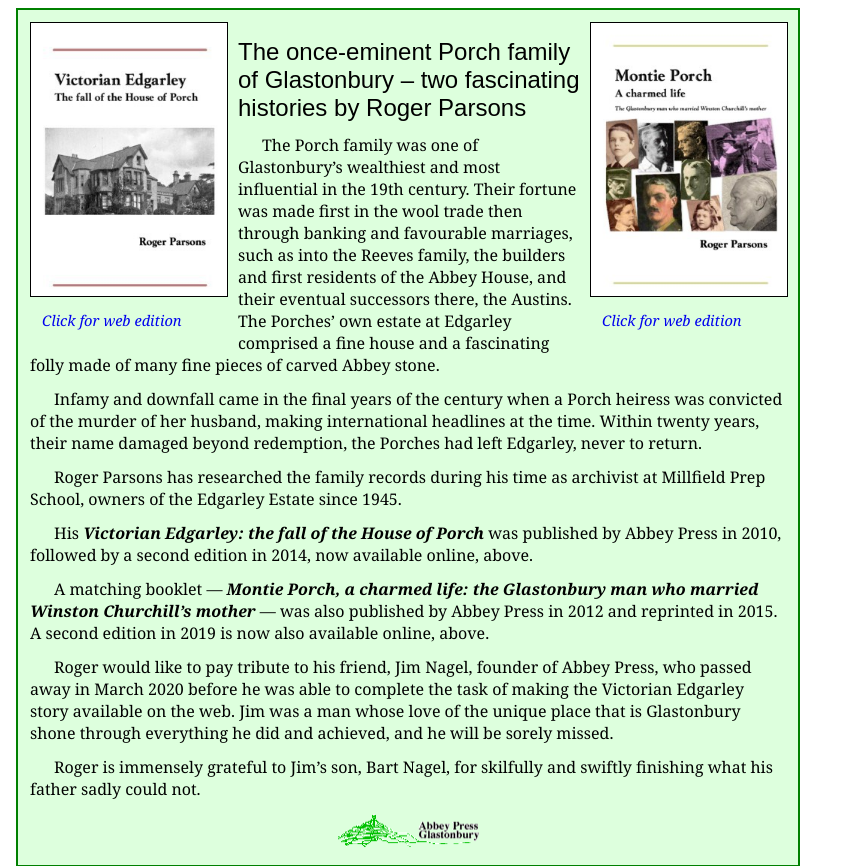
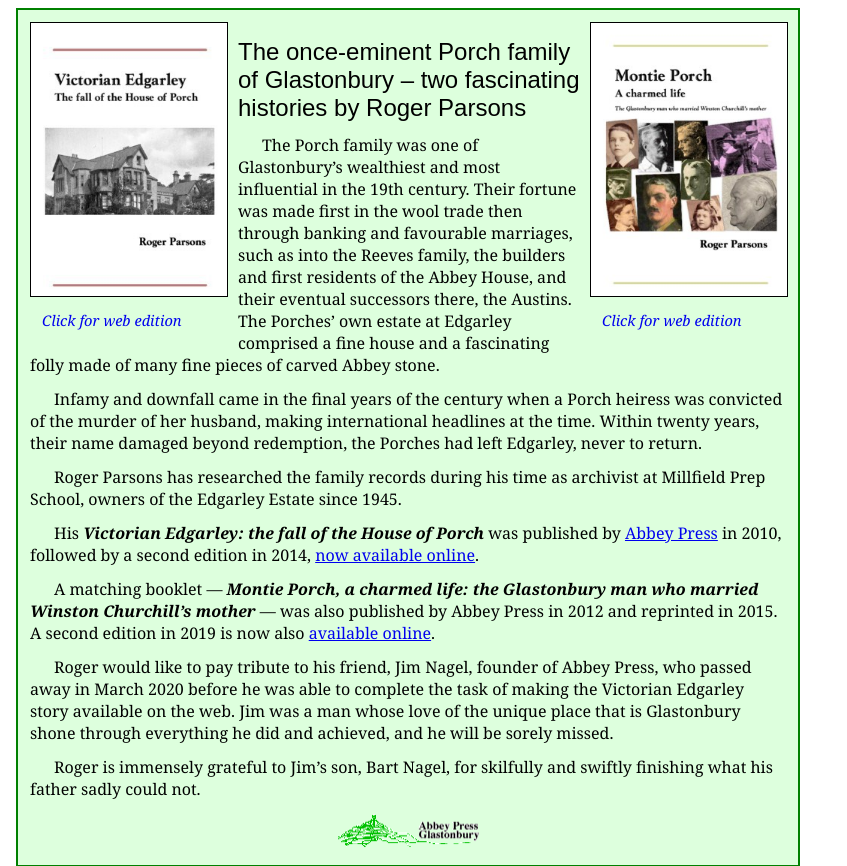
Before and after one commit to tremby/porch-books, a PHP site: page / in a window 1280 px wide. Shown: the top 866 px of the page, without its empty margins (0-847 px from the left). Run offline with PHP 8.4, Linux system fonts and the light colour scheme; some libraries are stand-ins or nearby versions.

Commit message:
Improve links from home page to books

```diff
--- a/src/index.php
+++ b/src/index.php
@@ -6,13 +6,13 @@
 
 <box style="background-color:#dfd">
 
-<a href="edgarley/text">
+<a href="edgarley/text" aria-label="Read Victorian Edgarley: the fall of the House of Porch">
 <?php   fig("left","porch-edgarley-cover.jpg", .75, 1)   ?>
 Click for web edition
 <?php   figend()   ?>
 </a>
 
-<a href="montie/1">
+<a href="montie/1" aria-label="Read Montie Porch, a charmed life: the Glastonbury man who married Winston Churchill’s mother">
 <?php   fig("right","porch-montie-cover.jpg", .75, 1)   ?>
 Click for web edition
 <?php   figend()   ?>
@@ -29,9 +29,9 @@ The Porches’ own estate at Edgarley comprised a fine house and a fascinating f
 <p>Infamy and downfall came in the final years of the century when a Porch heiress was convicted of the murder of her husband, making international headlines at the time.
 Within twenty years, their name damaged beyond redemption, the Porches had left Edgarley, never to return.</p>
 <p>Roger Parsons has researched the family records during his time as archivist at Millfield Prep School, owners of the Edgarley Estate since 1945.</p>
-<p>His <strong><cite>Victorian Edgarley: the fall of the House of Porch</cite></strong> was published by Abbey Press in 2010, followed by a second edition in 2014, now available online, above.</p>
+<p>His <strong><cite>Victorian Edgarley: the fall of the House of Porch</cite></strong> was published by <a href="http://abbeypress.net/">Abbey Press</a> in 2010, followed by a second edition in 2014, <a href="edgarley/text" aria-label="Read Victorian Edgarley: the fall of the House of Porch">now available online</a>.</p>
 <p>A matching booklet — <strong><cite>Montie Porch, a charmed life: the Glastonbury man who married Winston Churchill’s mother</cite></strong> — was also published by Abbey Press in 2012 and reprinted in 2015.
-A second edition in 2019 is now also available online, above.</p>
+A second edition in 2019 is now also <a href="montie/1" aria-label="Read Montie Porch, a charmed life: the Glastonbury man who married Winston Churchill’s mother">available online</a>.</p>
 <p>Roger would like to pay tribute to his friend, Jim Nagel, founder of Abbey Press, who passed away in March 2020 before he was able to complete the task of making the Victorian Edgarley story available on the web.
 Jim was a man whose love of the unique place that is Glastonbury shone through everything he did and achieved, and he will be sorely missed.</p>
 <p>Roger is immensely grateful to Jim’s son, Bart Nagel, for skilfully and swiftly finishing what his father sadly could not.</p>
```
